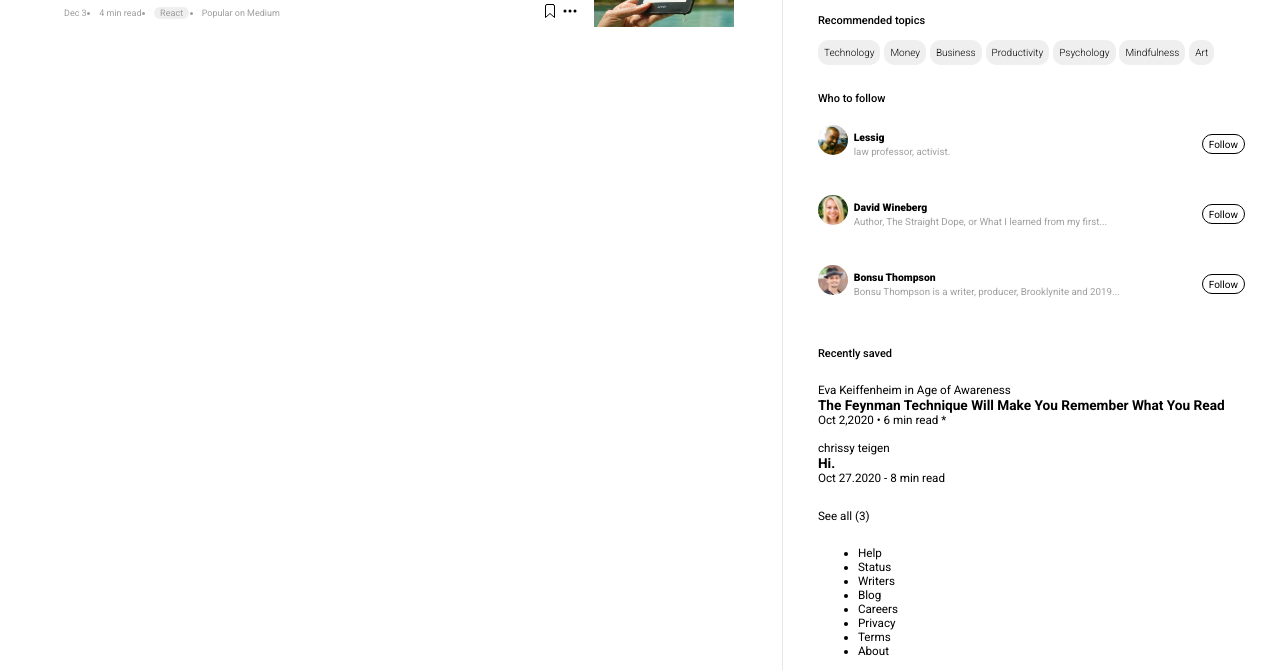
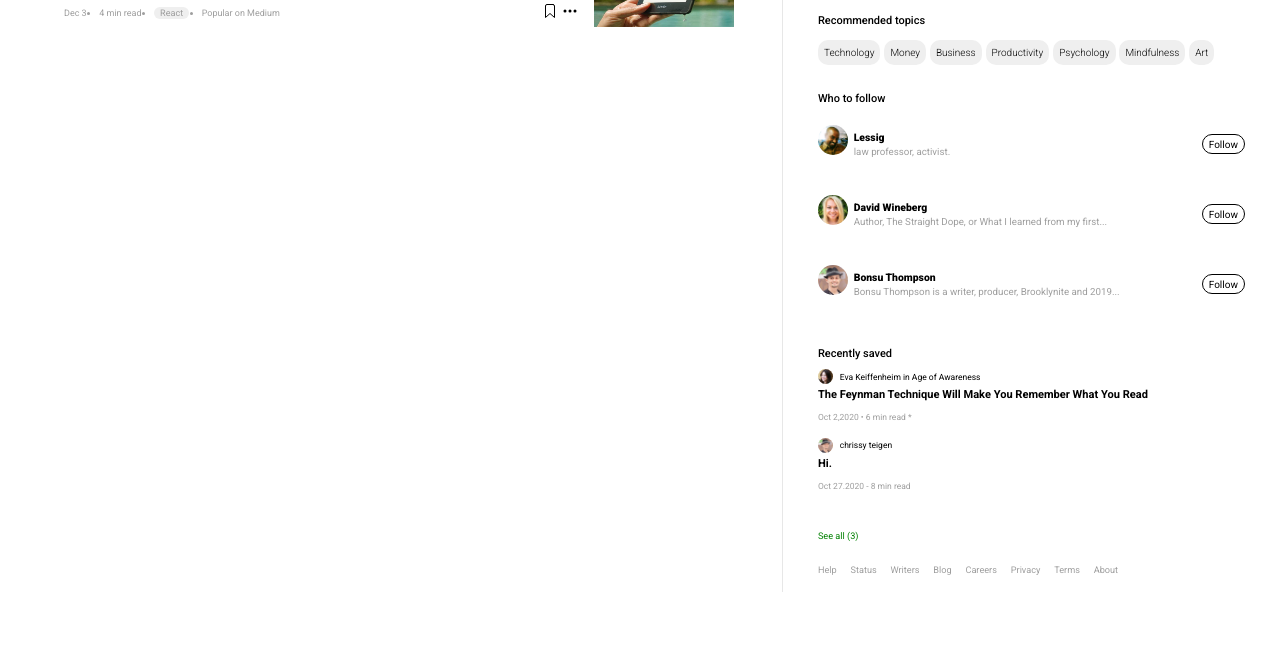
Before and after one commit to chri9230/w2-d4, a plain HTML site: page index.html in a window 1280 px wide. Shown: the part 254-924 px from the top of the page. After the commit the page ends 846 px from the top, so only its background shows below. Drawn offline with nearby package versions, Linux system fonts and the light colour scheme.

Commit message:
ended aside

```diff
--- a/index.html
+++ b/index.html
@@ -142,16 +142,20 @@
             <nav>
                 <h4>Recently saved</h4>
                 <div class="card-saved">
-                    <img src="" alt="">
-                    <p>Eva Keiffenheim in Age of Awareness</p>
+                    <div>
+                        <img src="img/random_user4.jpeg" alt="">
+                        <p>Eva Keiffenheim in Age of Awareness</p>
+                    </div>
 
                     <h3>The Feynman Technique Will Make You
                         Remember What You Read</h3>
                     <p>Oct 2,2020 • 6 min read *</p>
                 </div>
                 <div class="card-saved">
-                    <img src="" alt="">
-                    <p>chrissy teigen</p>
+                    <div>
+                        <img src="img/random_user3.jpeg" alt="">
+                        <p>chrissy teigen</p>
+                    </div>
 
                     <h3>Hi.</h3>
                     <p>Oct 27.2020 - 8 min read</p>
--- a/style.css
+++ b/style.css
@@ -287,6 +287,58 @@ nav h5 {
 
 .card-mini div p {
     color: #9e9e9e;
+}
 
+.card-saved img {
+    height: 15px;
+    width: 15px;
+    border-radius: 50%;
+    margin-right: .8em;
 
 }
+
+.card-saved div {
+    display: flex;
+    padding-bottom: .5em;
+    align-items: center;
+}
+
+.card-saved  {
+    font-size: 1.3ch;
+    padding-bottom: 1.8em;
+}
+
+.card-saved h3 {
+    padding-bottom: 1em;
+    font-size: 1.3em;
+}
+
+.card-saved h3 + p {
+    color: #9e9e9e;
+}
+
+nav:last-of-type p {
+    color: green;
+    font-size: 1.4ch;
+}
+
+footer ul {
+    list-style-type: none;
+    color: #9e9e9e;
+    display: flex;
+    flex-wrap: wrap;
+    padding-left: 0;
+    margin: 0;
+}
+
+footer ul li {
+    padding: 0 1.5em .5em 0;
+    justify-content: flex-start;
+    font-size: 1.4ch;
+}
+
+button:hover {
+    background-color: #f4511e;
+    cursor: pointer;
+    color: white;
+}
```
